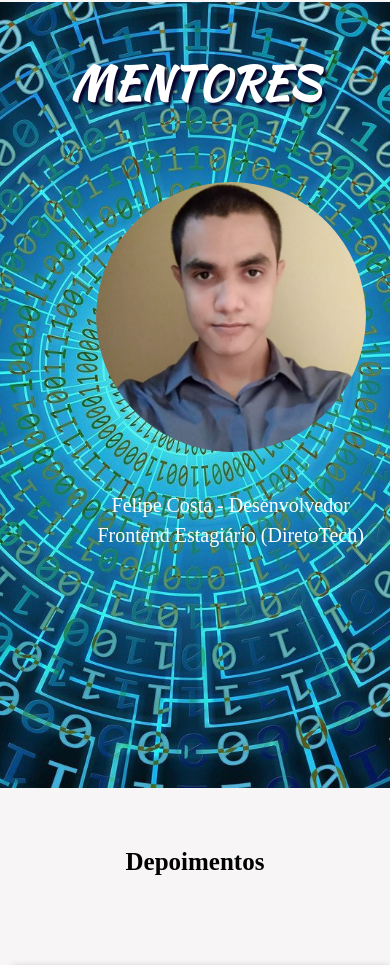
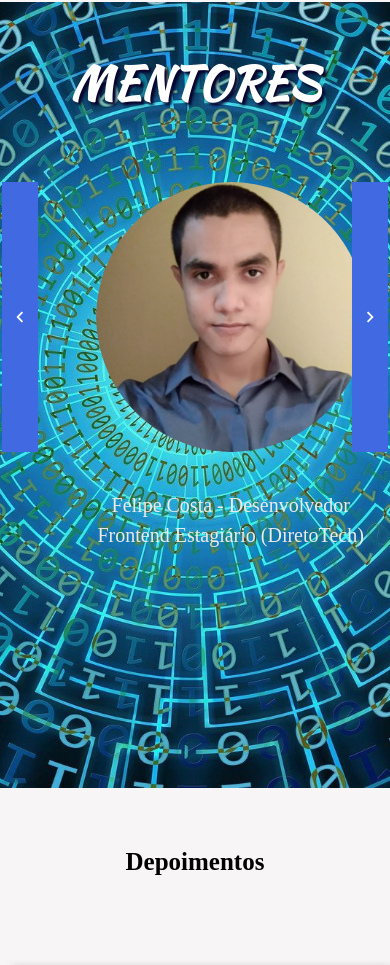
Before and after one commit to MatheusShadows/teste, a Next.js app: page / in a window 390 px wide. Shown: the part 2652-3617 px from the top of the page. Built offline with nearby package versions, Linux system fonts and the light colour scheme; a web font is replaced by a local one.

Commit message:
Add files via upload

```diff
--- a/src/components/monitores.module.css
+++ b/src/components/monitores.module.css
@@ -25,7 +25,7 @@
     margin: 20px 2% 30px 2%;
     text-align: center;
     line-height: 30px;
-    color: rgb(255, 255, 255);
+    color: rgb(235, 235, 235);
     font-size: 20px;
     width: 300px;
     height: 100px;
@@ -62,3 +62,6 @@
      color: royalblue;
      transform: scale(1.0)
  }
+ @media (max-width: 760px){
+     .next,.before{opacity: 1;}
+    }
```
